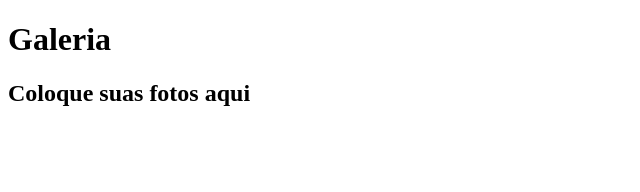
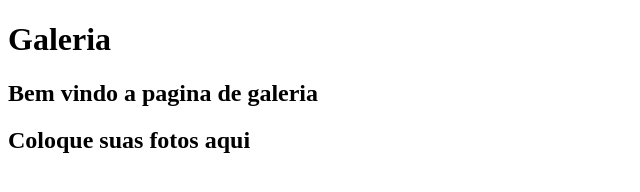
Before and after one commit to DevCarlos779/aprendendo-git, a plain HTML site: page galeria.html in a window 1280 px wide. Shown: the whole page, without its empty margins (0-640 px from the left). Drawn offline with Linux system fonts and the light colour scheme.

Commit message:
Adicionando mais um subtitulo na pagina de galeria

```diff
--- a/galeria.html
+++ b/galeria.html
@@ -7,6 +7,8 @@
 </head>
 <body>
     <h1>Galeria</h1>
+    <h2>Bem vindo a pagina de galeria</h2>
     <h2>Coloque suas fotos aqui</h2>
+
 </body>
 </html>
```
